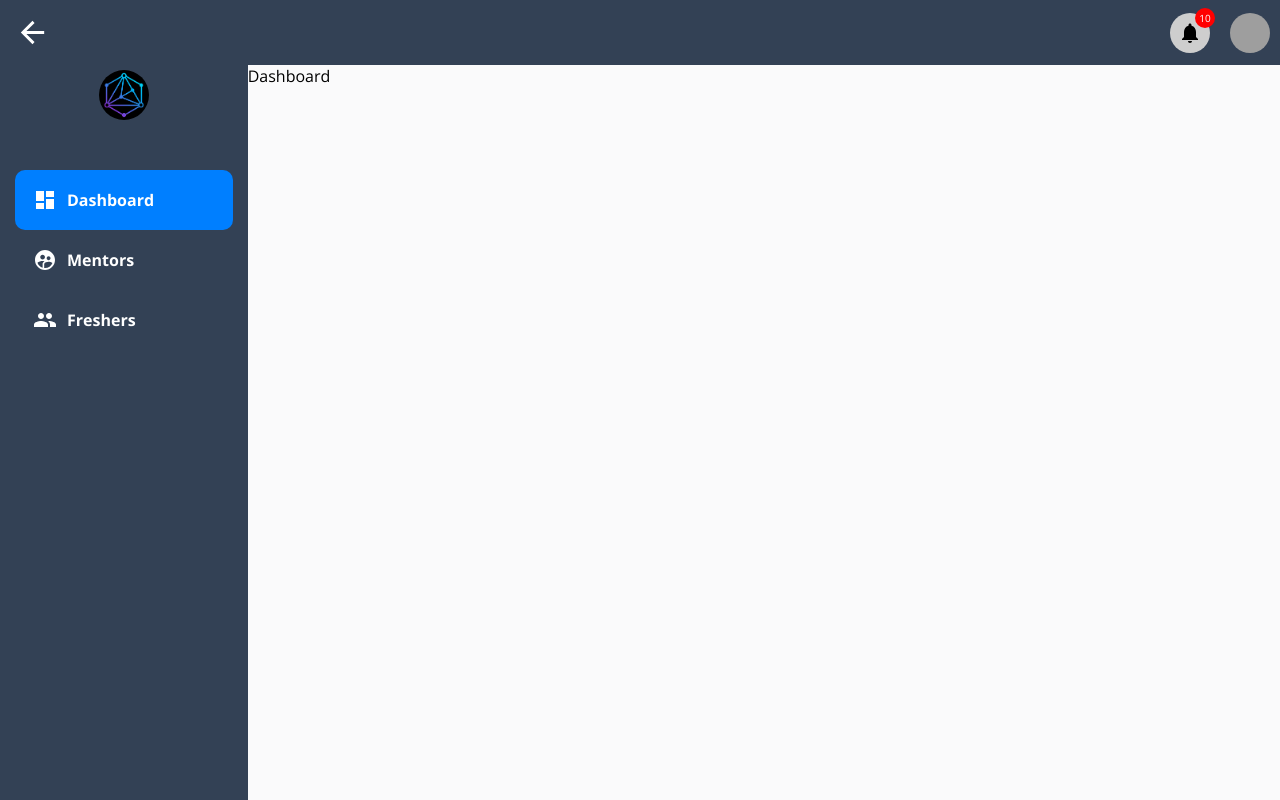
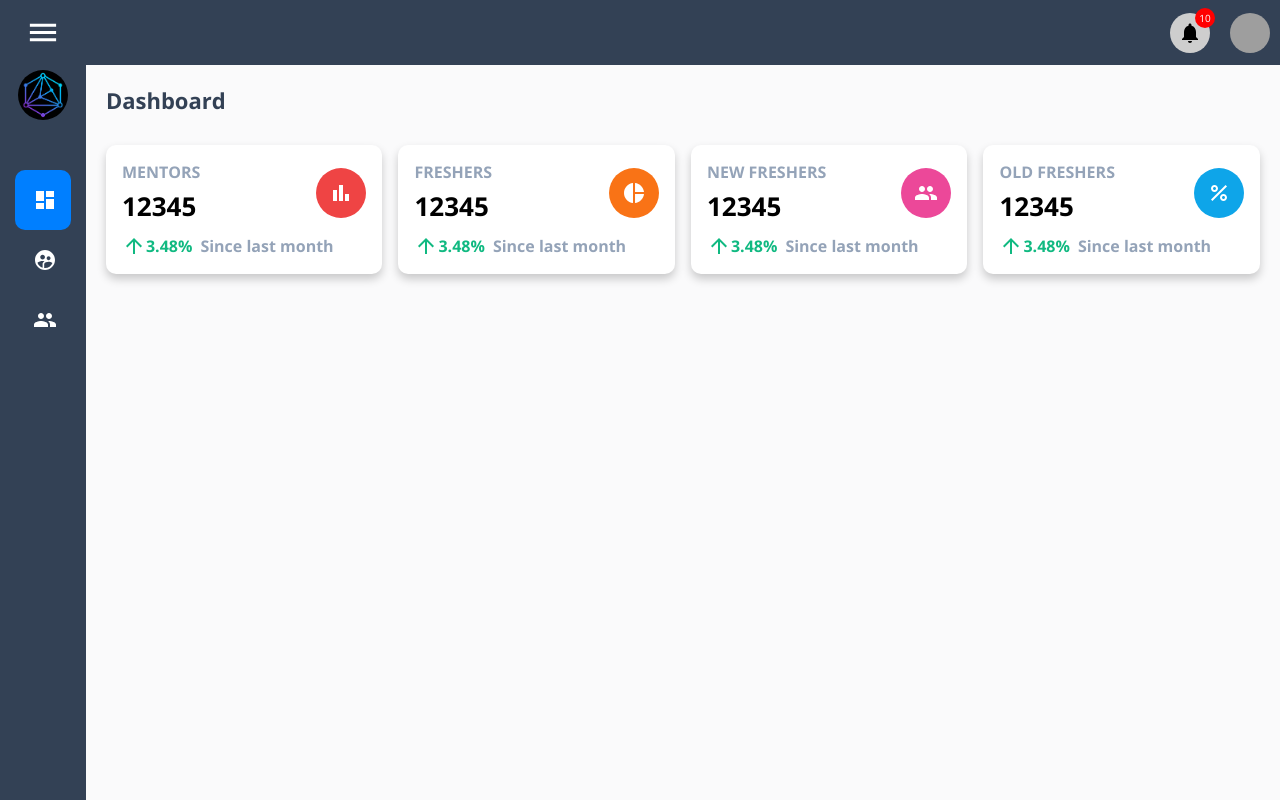
Before and after one commit to HexFresh/hexfresh-admin, a React (Create React App) app: page /dashboard in a window 1280 px wide. Built offline with nearby package versions, Linux system fonts and the light colour scheme; grey boxes are pictures that could not be loaded.

Commit message:
status card

```diff
--- a/src/components/notifications/notifications.css
+++ b/src/components/notifications/notifications.css
@@ -10,7 +10,7 @@
   transform: scale(0);
   transition: transform 0.3s ease 0s;
   border-radius: 10px;
-  box-shadow: rgba(0, 0, 0, 0.2) 0px 5px 10px;
+  box-shadow: var(--shadow);
 }
 
 .notifications.active {
--- a/src/components/sidebar/Sidebar.jsx
+++ b/src/components/sidebar/Sidebar.jsx
@@ -8,7 +8,7 @@ import SidebarItem from './SidebarItem';
 import logo from '../../assets/images/logo.png';
 
 export default function Sidebar() {
-  const [hide, setHide] = useState(false);
+  const [hide, setHide] = useState(true);
 
   const location = useLocation();
 
--- a/src/components/sidebar/sidebar.css
+++ b/src/components/sidebar/sidebar.css
@@ -1,7 +1,7 @@
 .sidebar {
   width: 300px;
   height: 100vh;
-  background-color: #334155;
+  background-color: var(--main-color);
   color: white;
   padding: 15px;
   position: relative;
--- /dev/null
+++ b/src/components/status-card/StatusCard.jsx
@@ -0,0 +1,29 @@
+import React from 'react';
+import ArrowUpwardIcon from '@mui/icons-material/ArrowUpward';
+import './status-card.css';
+
+const colors = ['#EF4444', '#F97316', '#EC4899', '#0EA5E9'];
+
+export default function StatusCard({ card }) {
+  return (
+    <div className="status-card">
+      <div className="container">
+        <div className="left">
+          <div className="name">{card.name}</div>
+          <div className="number">{card.number}</div>
+        </div>
+        <div style={{ backgroundColor: colors[card.id - 1] }} className="right">
+          {card.icon}
+        </div>
+      </div>
+
+      <div className="bottom">
+        <div className="percent">
+          <ArrowUpwardIcon />
+          <span>3.48%</span>
+        </div>
+        <div className="since">Since last month</div>
+      </div>
+    </div>
+  );
+}
--- /dev/null
+++ b/src/components/status-card/status-card.css
@@ -0,0 +1,66 @@
+.status-card {
+  display: flex;
+  flex-direction: column;
+  justify-content: center;
+  align-items: center;
+  background-color: white;
+  box-shadow: var(--shadow);
+  border-radius: var(--border-radius);
+  padding: 16px;
+  display: flex;
+  justify-content: space-between;
+  align-items: center;
+}
+
+.status-card .container {
+  display: flex;
+  justify-content: space-between;
+  align-items: center;
+}
+
+.status-card .container .left {
+  display: flex;
+  flex-direction: column;
+  grid-gap: 5px;
+  font-weight: bold;
+}
+
+.status-card .container .left .name {
+  color: #94a3b8;
+  text-transform: uppercase;
+}
+
+.status-card .container .left .number {
+  font-size: 26px;
+}
+
+.status-card .container .right {
+  color: white;
+  width: 50px;
+  height: 50px;
+  display: flex;
+  justify-content: center;
+  align-items: center;
+  border-radius: 50%;
+  padding: 10px;
+}
+
+.status-card .bottom {
+  margin-top: 10px;
+  width: 100%;
+  display: flex;
+  align-items: center;
+  grid-gap: 8px;
+  font-size: 16px;
+  font-weight: bold;
+}
+
+.status-card .bottom .percent {
+  display: flex;
+  align-items: center;
+  color: var(--success-color);
+}
+
+.status-card .bottom .since {
+  color: #94a3b8;
+}
--- a/src/components/topbar/topbar.css
+++ b/src/components/topbar/topbar.css
@@ -5,7 +5,7 @@
   position: fixed;
   top: 0;
   right: 0;
-  background-color: #334155;
+  background-color: var(--main-color);
   z-index: 10;
 }
 
--- a/src/index.css
+++ b/src/index.css
@@ -3,6 +3,14 @@
   padding: 0;
   box-sizing: border-box;
   font-family: 'Open Sans', sans-serif;
+}
+
+:root {
+  --main-color: #334155;
+  --page-name: 22px;
+  --shadow: rgba(0, 0, 0, 0.2) 0px 5px 10px;
+  --border-radius: 10px;
+  --success-color: #10b981;
 }
 
 .link {
--- a/src/pages/dashboard/Dashboard.jsx
+++ b/src/pages/dashboard/Dashboard.jsx
@@ -1,11 +1,57 @@
 import React from 'react';
 import './dashboard.css';
+import BarChartIcon from '@mui/icons-material/BarChart';
+import PieChartIcon from '@mui/icons-material/PieChart';
+import GroupIcon from '@mui/icons-material/Group';
+import PercentIcon from '@mui/icons-material/Percent';
+import StatusCard from '../../components/status-card/StatusCard';
+import { Grid } from '@mui/material';
+
+const cardData = [
+  {
+    id: 1,
+    name: 'Mentors',
+    number: '12345',
+    icon: <BarChartIcon />,
+  },
+  {
+    id: 2,
+    name: 'Freshers',
+    number: '12345',
+    icon: <PieChartIcon />,
+  },
+  {
+    id: 3,
+    name: 'New Freshers',
+    number: '12345',
+    icon: <GroupIcon />,
+  },
+  {
+    id: 4,
+    name: 'Old Freshers',
+    number: '12345',
+    icon: <PercentIcon />,
+  },
+];
 
 export default function Dashboard() {
   document.title = 'Dashboard';
   return (
     <div className="dashboard">
-      <div className="container">Dashboard</div>
+      <div className="container">
+        <div className="page-name">Dashboard</div>
+        <div className="cards">
+          <Grid container spacing={2} alignItems="stretch">
+            {cardData.map((card) => {
+              return (
+                <Grid key={card.id} item xs={12} sm={6} lg={3}>
+                  <StatusCard card={card}></StatusCard>
+                </Grid>
+              );
+            })}
+          </Grid>
+        </div>
+      </div>
     </div>
   );
 }
--- a/src/pages/dashboard/dashboard.css
+++ b/src/pages/dashboard/dashboard.css
@@ -0,0 +1,14 @@
+.dashboard {
+  padding: 20px;
+}
+
+.dashboard .container {
+  width: 100%;
+}
+
+.dashboard .container .page-name {
+  color: var(--main-color);
+  font-weight: bold;
+  font-size: var(--page-name);
+  margin-bottom: 30px;
+}
```
